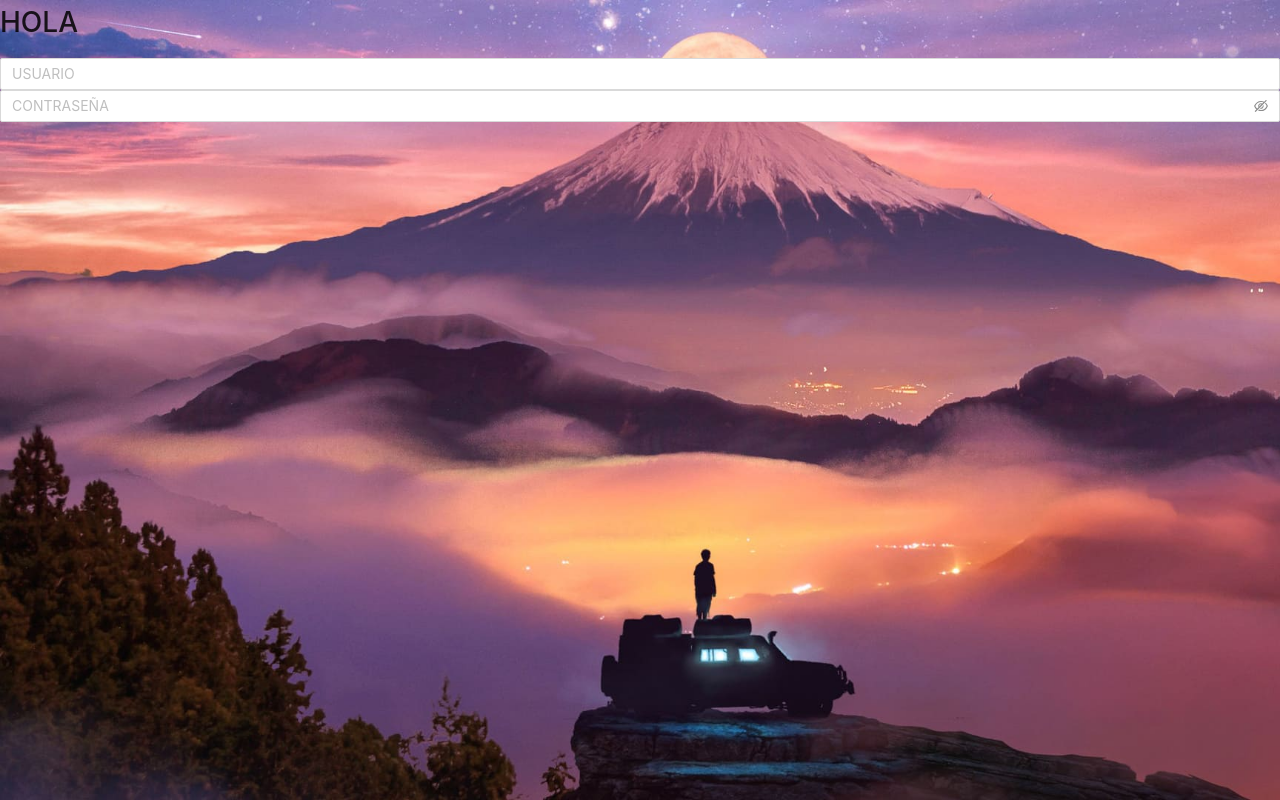
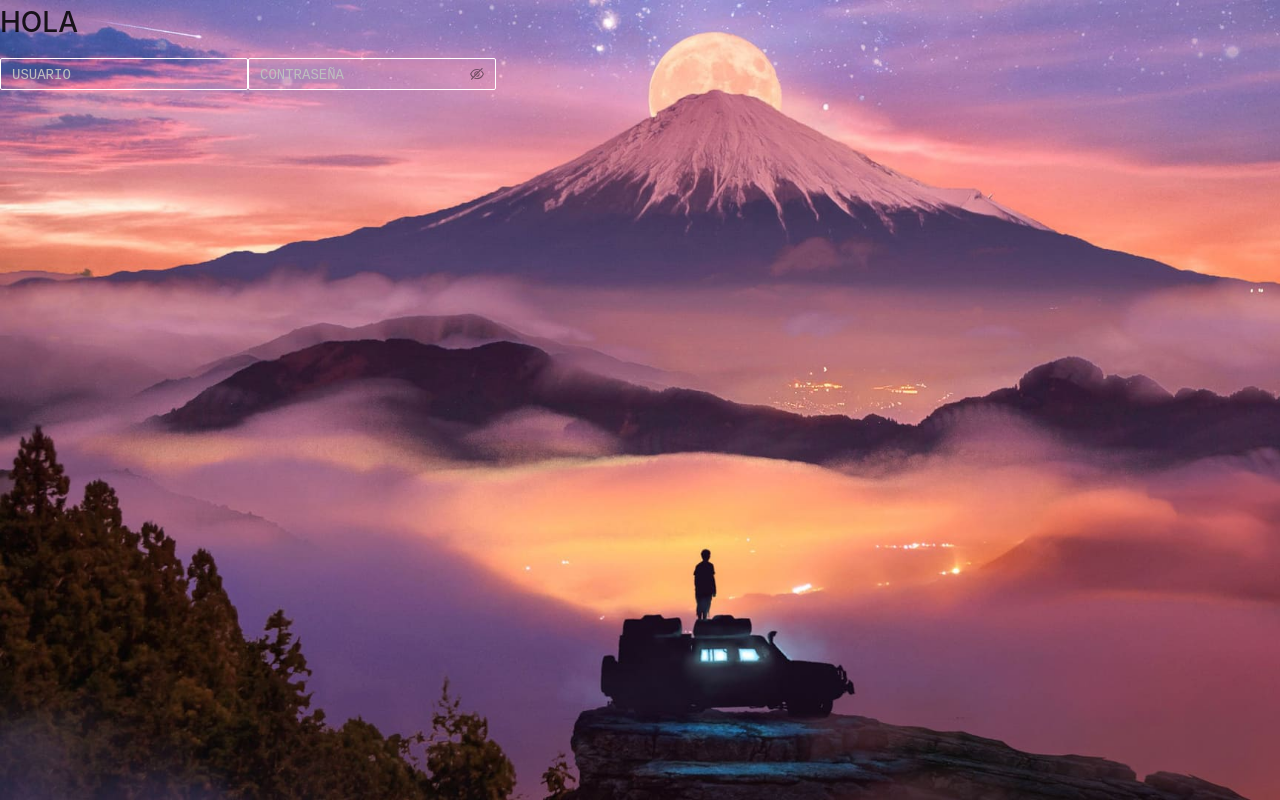
Before and after one commit to MisaelRgMvp/dualex, a React (Create React App) app: page / in a window 1280 px wide. Built offline with nearby package versions, Linux system fonts and the light colour scheme.

Commit message:
BACKGROUND

```diff
--- a/src/desing/desing.css
+++ b/src/desing/desing.css
@@ -1,7 +1,16 @@
 @import '~antd/dist/antd.css';
-Input{
+.input{
     background-color: rgba(0, 0, 0, 0);
     border-color: white;
+    width: 15.5rem;
+
+}
+.input input{
+    background-color: rgba(0, 0, 0, 0);
+
+}
+Input::placeholder{
+    font-family: 'Courier New', Courier, monospace;
 }
 body{
     background-color: rgb(153, 120, 230);
@@ -33,6 +42,27 @@ body{
 
 }
 
+.containerPrincipalL
+{
+    border-radius: 15px;
+    position: absolute;
+
+    left: 50%;
+    top: 50%;
+
+    transform: translate(-50%, -50%);
+    border: 0.5px solid rgb(15, 15, 15);
+    /*padding-left: 150px;*/
+    padding: 40px 40px 10px 40px;
+
+    /**padding-right: 150px;*/
+
+    background-color: rgb(0, 18, 24);
+    box-shadow: 8px 5px 10px 5px rgba(0, 0, 0, 0.6)
+
+
+
+}
 
 .containerSecundarioR {
 
--- a/src/pages/login.js
+++ b/src/pages/login.js
@@ -4,11 +4,17 @@ import { Input } from 'antd'
 export default function Login() {
   return (
     <div>
-      <grid>
+      <grid classname='containerPrincipalL'>
         <h1>HOLA</h1>
             <form>
-                <Input placeholder='USUARIO'/>
-                <Input.Password placeholder='CONTRASE&Ntilde;A'/>
+                <Input
+                //style={{width:'290px', height:'35px', borderRadius:'12px', backgroundColor: 'rgba(0,0,0,0)'}}
+                className='input'
+                placeholder='USUARIO'/>
+                <Input.Password
+                className='input'
+                //style={{width:'290px', height:'35px', borderRadius:'12px', backgroundColor: 'rgba(0,0,0,0)'}}
+                placeholder='CONTRASE&Ntilde;A'/>
             </form>
       </grid>
     </div>
```
